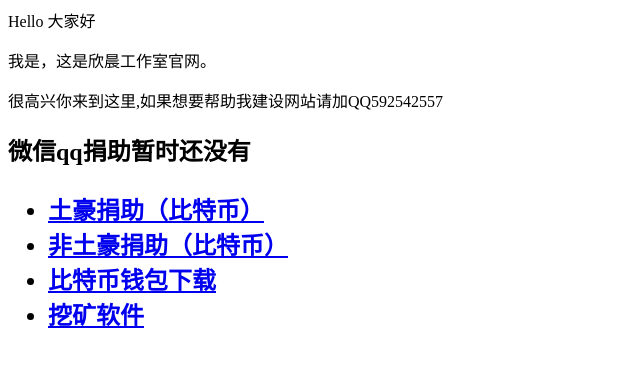
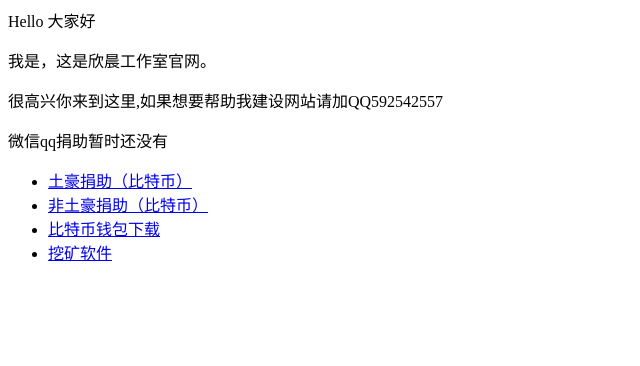
Before and after one commit to zq133/zq133.github.io, a plain HTML site: page index.html in a window 1280 px wide. Shown: the whole page, without its empty margins (0-640 px from the left). Drawn offline with Linux system fonts and the light colour scheme.

Commit message:
Update index.html

```diff
--- a/index.html
+++ b/index.html
@@ -1,7 +1,7 @@
 <p>Hello 大家好</p>
 <p>我是，这是欣晨工作室官网。 </p>
 <p>很高兴你来到这里,如果想要帮助我建设网站请加QQ592542557</p>
-<h2>微信qq捐助暂时还没有<h2>
+<p>微信qq捐助暂时还没有<p>
 
 <ul>
   <li> <a href="bitcoin:bc1qlg8q83f8ntn2sdtcttz0htxkjyn5akjevsvxzj?amount=0.001002&time=1629687655">土豪捐助（比特币）</a> </li>
```
